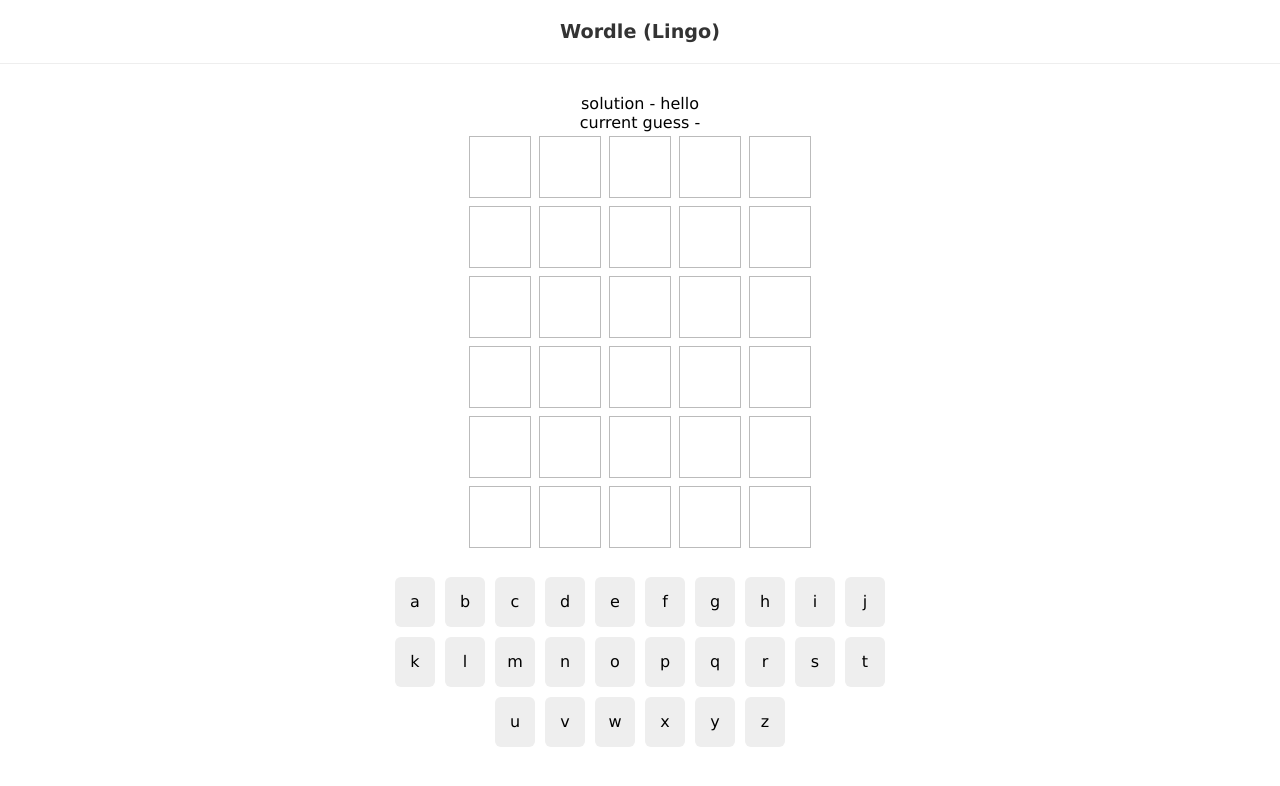
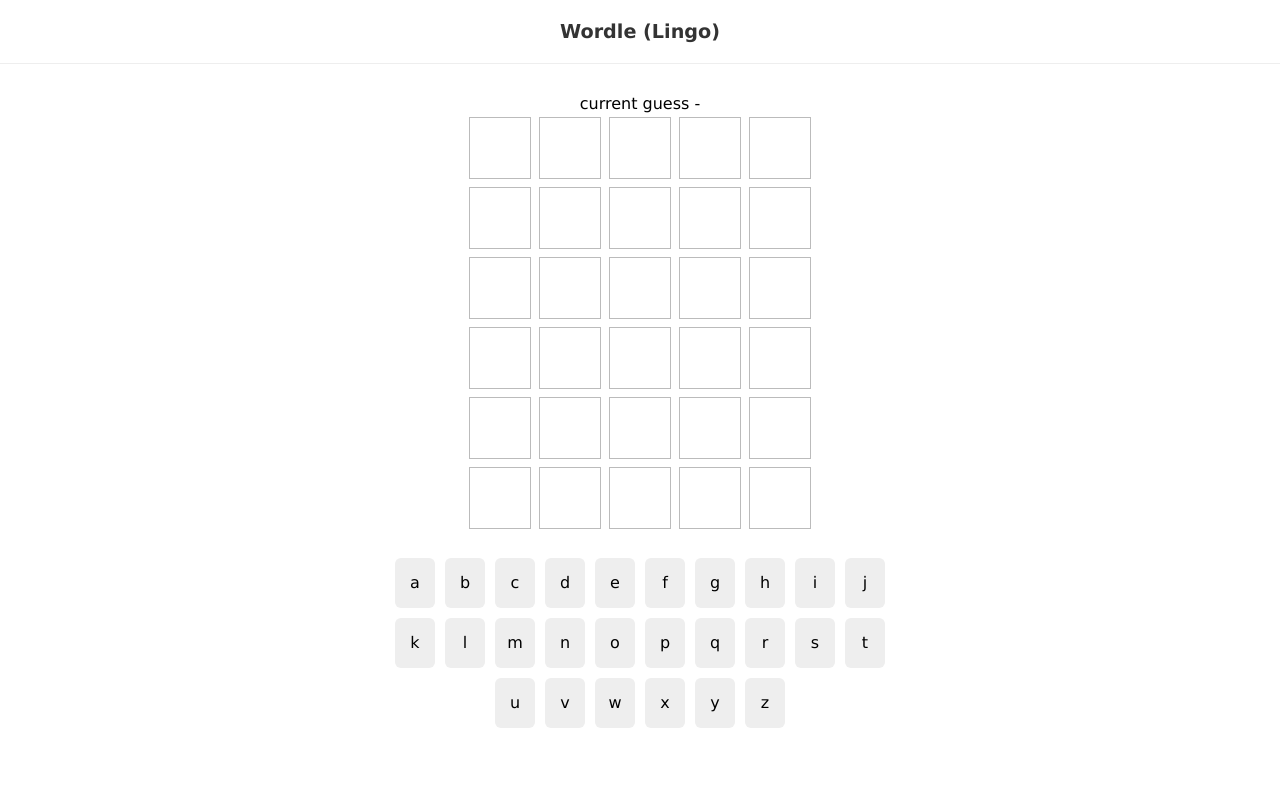
Before and after one commit to markpackham/react_wordle, a React (Create React App) app: page / in a window 1280 px wide. Shown: the top 786 px of the page. Built offline with nearby package versions, Linux system fonts and the light colour scheme; data requests are answered from the project's data file.

Commit message:
finish off Wordle

```diff
--- a/src/components/Wordle.js
+++ b/src/components/Wordle.js
@@ -28,7 +28,7 @@ export default function Wordle({ solution }) {
 
   return (
     <>
-      <div>solution - {solution}</div>
+      {/* <div>solution - {solution}</div> */}
       <div>current guess - {currentGuess}</div>
       <Grid currentGuess={currentGuess} guesses={guesses} turn={turn} />
       <Keypad usedKeys={usedKeys} />
```
